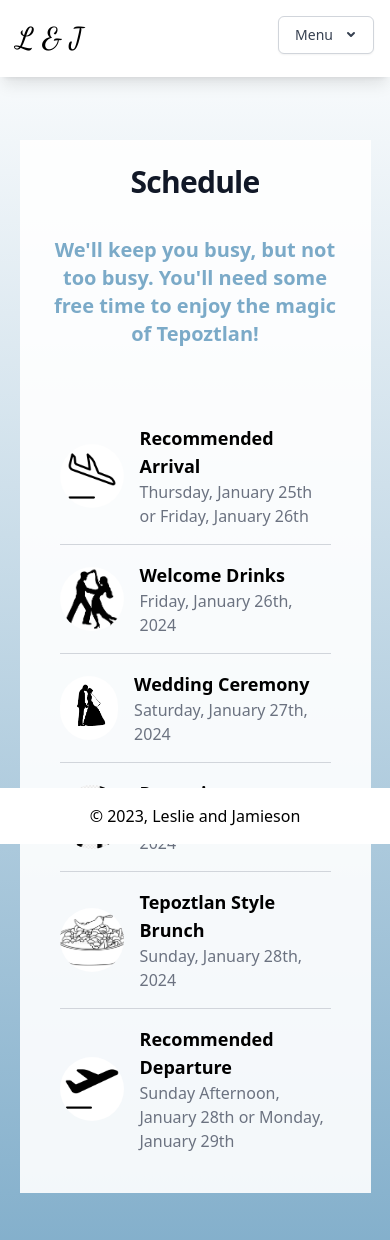
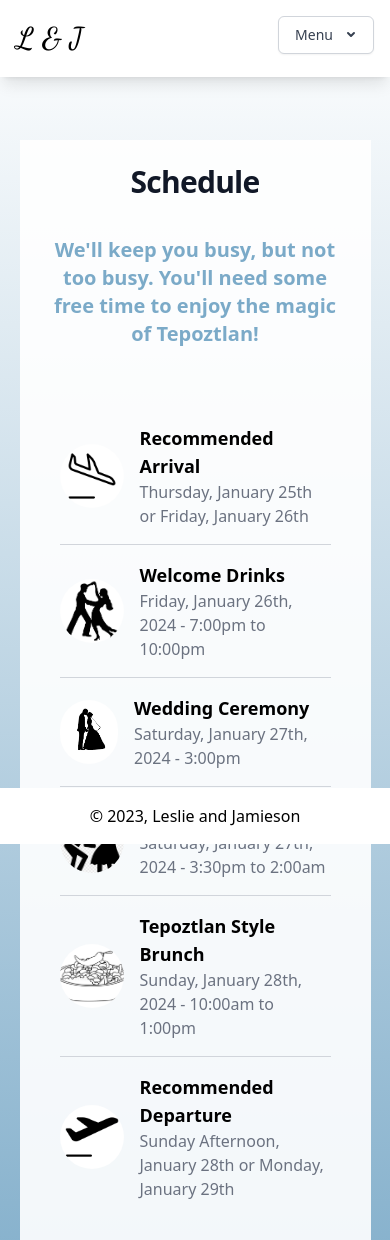
Before and after one commit to jamiesonreinhard/tailored-food-2.0, a Next.js app: page /schedule in a window 390 px wide. Shown: the top 1240 px of the page. Built offline with nearby package versions, Linux system fonts and the light colour scheme.

Commit message:
fix password field width mobile, add etsy link, add times to schedule

```diff
--- a/src/pages/password.js
+++ b/src/pages/password.js
@@ -59,7 +59,7 @@ export default function PasswordPage() {
                 id="password"
                 value={password}
                 onChange={handlePasswordChange}
-                className="bg-black text-white indent-[30px] rounded-[8px] focus:outline-none"
+                className="bg-black text-white indent-[30px] rounded-[8px] focus:outline-none max-w-[90%]"
             />
             <button type="submit" className='px-[20px] py-[10px] rounded-[10px] bg-black'>Enter</button>
         </form>
--- a/src/pages/registry.js
+++ b/src/pages/registry.js
@@ -27,7 +27,14 @@ const Registry = () => {
             target="_blank"
             className="cursor-pointer text-[40px] bg-black rounded-[8px] px-[16px] py-[8px] text-[#d56647]"
           >
-            Amazon
+            Amazon.com.mx
+          </Link>
+          <Link
+            href={'https://www.etsy.com/registry/MTEyODk2MTAyfDIwNzAzOTk0Mw'}
+            target="_blank"
+            className="cursor-pointer text-[40px] bg-black rounded-[8px] px-[16px] py-[8px] text-[#d56647]"
+          >
+            Etsy
           </Link>
         </div>
     </div>
--- a/src/pages/schedule.js
+++ b/src/pages/schedule.js
@@ -6,22 +6,22 @@ const Schedule = () => {
   const events = [
     {
       title: "Welcome Drinks",
-      date: "Friday, January 26th, 2024",
+      date: "Friday, January 26th, 2024 - 7:00pm to 10:00pm",
       image: "/images/salsa.jpeg",
     },
     {
       title: "Wedding Ceremony",
-      date: "Saturday, January 27th, 2024",
+      date: "Saturday, January 27th, 2024 - 3:00pm",
       image: "/images/ceremony.png",
     },
     {
       title: "Reception",
-      date: "Saturday, January 27th, 2024",
+      date: "Saturday, January 27th, 2024 - 3:30pm to 2:00am",
       image: "/images/dance.png",
     },
     {
       title: "Tepoztlan Style Brunch",
-      date: "Sunday, January 28th, 2024",
+      date: "Sunday, January 28th, 2024 - 10:00am to 1:00pm",
       image: "/images/brunch.jpeg",
     }
   ];
```
